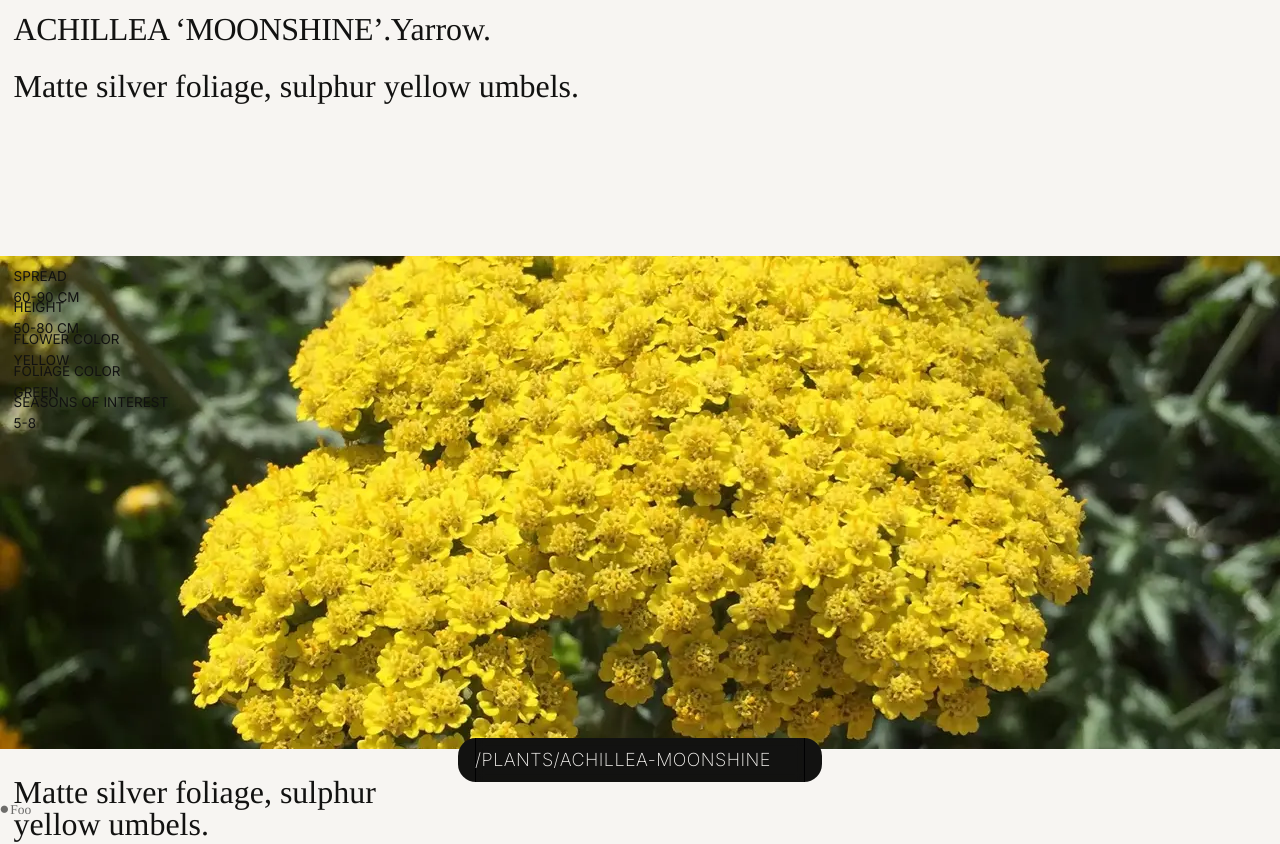
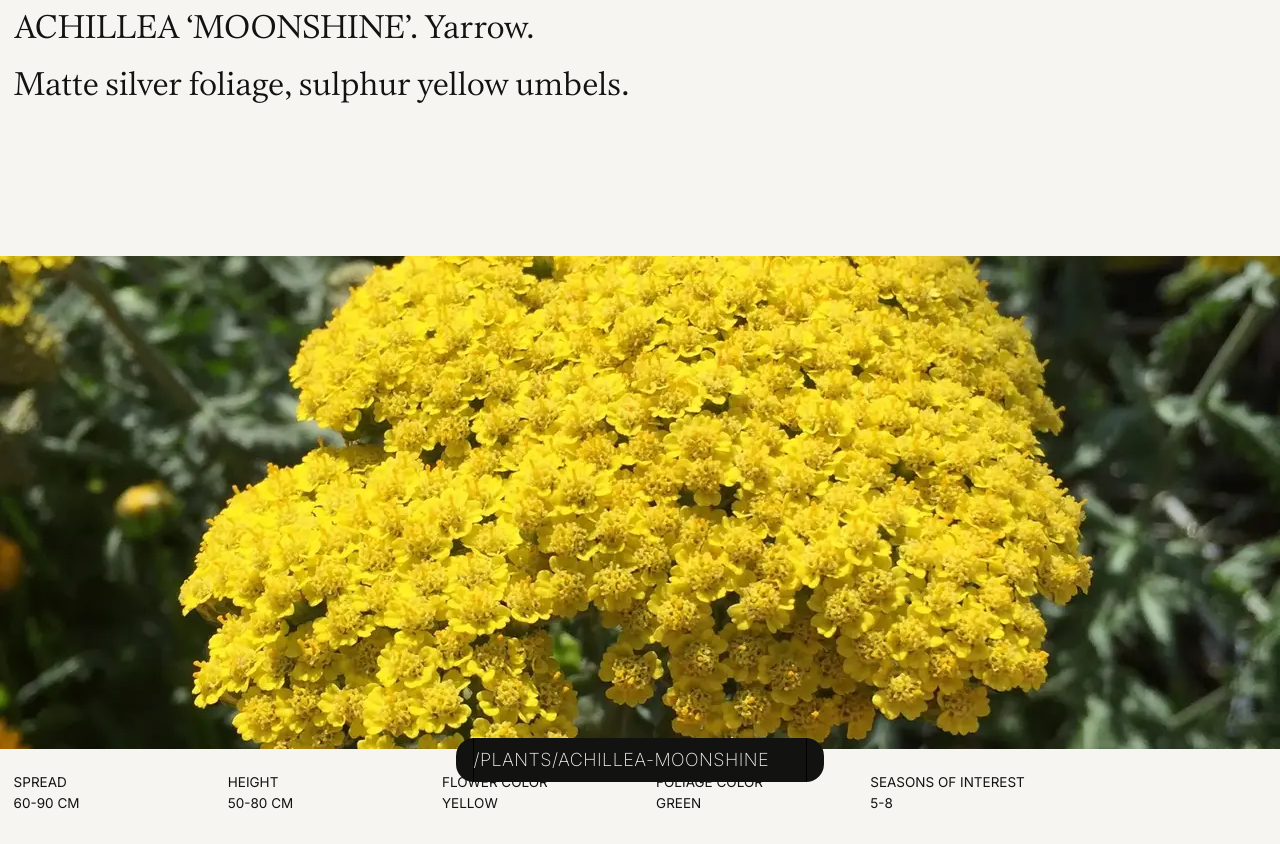
Before and after one commit to bobbyvanrijn/hardyards, a Next.js app: page /plants/achillea-moonshine in a window 1280 px wide. Shown: the top 844 px of the page. Built offline with nearby package versions, Linux system fonts and the light colour scheme; some icons are missing.

Commit message:
fix: Meta

```diff
--- a/components/Image.js
+++ b/components/Image.js
@@ -13,10 +13,6 @@ export default function Image(props) {
                 height={props.height}
                 width={props.width}
             />
-
-            <figcaption>
-                Foo
-            </figcaption>
         </figure>
     )
 }
--- a/components/Meta.module.css
+++ b/components/Meta.module.css
@@ -5,6 +5,13 @@
     font-weight: 400;
     display: grid;
     grid-auto-rows: max-content;
+    gap: inherit;
+    grid-template-columns: repeat(3, 1fr);
+}
+@media screen and (min-width: 50rem) {
+    .meta {
+        grid-template-columns: repeat(6, 1fr);
+    }
 }
 
 .meta__item {
--- a/components/Toolbar.module.css
+++ b/components/Toolbar.module.css
@@ -49,12 +49,8 @@
 
 .toolbar__inner {
     display: flex;
-    gap: var(--scale-8);
-    /* text-transform: uppercase; */
+    gap: var(--type-xxs);
     align-items: center;
-    /* padding: var(--scale-7) var(--scale-6); */
-
-    backdrop-filter: blur(5px);
 }
 
 .toolbar a {
@@ -66,7 +62,7 @@ a.toolbar__button {
     display: flex;
     justify-content: center;
     align-items: center;
-    gap: var(--scale-8);
+    gap: var(--type-xxs);
     height: 100%;
     cursor: pointer;
 }
@@ -78,7 +74,7 @@ a.toolbar__button svg {
 
 .toolbar__menu {
     display: flex;
-    gap: var(--scale-7);
+    gap: var(--type-xxs);
     list-style: none;
     overflow-x: scroll;
     margin: 0;
--- a/pages/_app.tsx
+++ b/pages/_app.tsx
@@ -4,11 +4,16 @@ import 'styles/transitions.css';
 import type { AppProps } from 'next/app';
 import Head from 'next/head';
 
-import { Header, Footer, Toolbar } from 'components';
+import { Toolbar } from 'components';
 import Transition from 'components/Transition';
 
-import { Inter, Newsreader } from '@next/font/google';
+import localFont from '@next/font/local';
+import { Inter } from '@next/font/google';
 
+const serif = localFont({
+    src: '../public/fonts/serif.otf',
+    variable: '--font-serif'
+});
 const inter = Inter({
     subsets: ['latin'],
     variable: '--font-inter'
@@ -16,7 +21,7 @@ const inter = Inter({
 
 export default function App({ Component, pageProps }: AppProps) {
   return (
-    <main className={`${inter.variable}`}>
+    <main className={`${inter.variable} ${serif.variable}`}>
         <Head>
             <title>Hard Yards</title>
             <meta name="description" content="Gardening tool." />
@@ -33,8 +38,6 @@ export default function App({ Component, pageProps }: AppProps) {
         </Transition>
 
         <Toolbar />
-
-        <Footer />
     </main>
   );
 }
--- a/pages/plants/[pid].tsx
+++ b/pages/plants/[pid].tsx
@@ -76,19 +76,23 @@ export function Plant(props: any) {
             },
             children: [
                 <h1 className='trim-both' key={1}>
-                    <span className='uppercase'>{formatPlantName(props.plant)}.</span>
+                    <span className='uppercase'>
+                        {formatPlantName(props.plant)}.&nbsp;
+                    </span>
                     {props.plant.common}.
                 </h1>,
-                <p key={2} className='lead'>{props.plant.description}</p>
+                <p key={2} className='lead trim-both'>{props.plant.description}</p>
             ]
-        },
+        }
+    ];
 
+    const textImage = [
         {
             _uid: '97ebdf5b-761e-4fa9-8774-763e7ca7e76e',
             component: 'meta',
             attributes: {
                 'grid-x': '1/3',
-                'grid-y': '2',
+                'grid-y': '1a',
                 items: props.plant.meta.map(
                     (meta: { label: any; value: any; }) => {
                         return {
@@ -98,19 +102,6 @@ export function Plant(props: any) {
                     }
                 ),
             }
-        }
-    ];
-
-    const textImage = [
-        {
-            _uid: '4397c42f-f205-49cb-a875-1cac86f512cb',
-            component: 'lead',
-            attributes: {
-                'grid-x': '1'
-            },
-            children: [
-                <>{props.plant.description}</>
-            ]
         },
         {
             _uid: '0220f0fd-9d8e-45aa-899b-b96d11d27513',
--- a/styles/globals.css
+++ b/styles/globals.css
@@ -107,7 +107,7 @@ body {
 
 main {
     /* font-family: var(--font-inter); */
-    font-family: 'Lector FSL', 'Times', serif;
+    font-family: var(--font-serif), 'Times', serif;
 }
 
 a {
```
Also changed, not shown: public/fonts/serif.otf (added).
